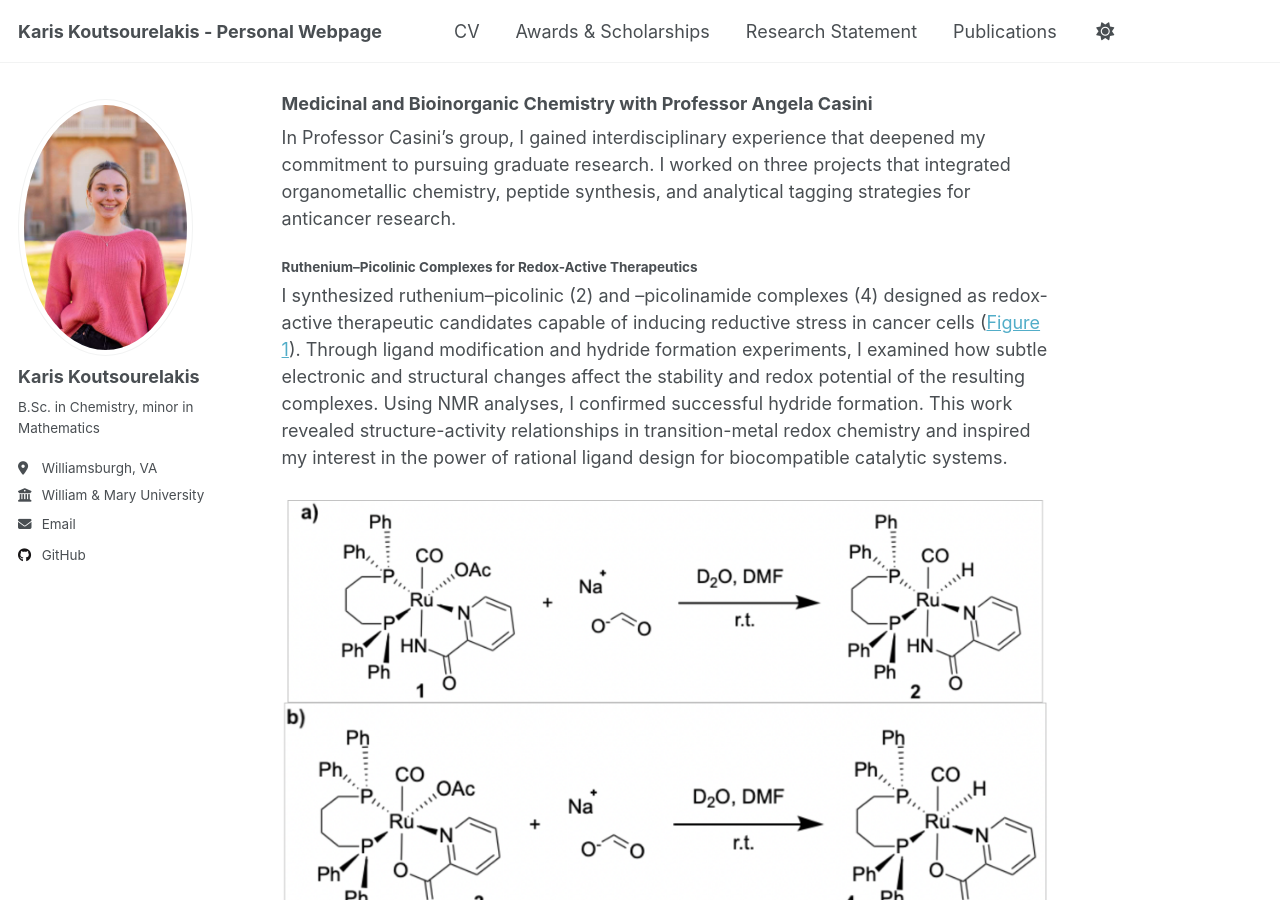
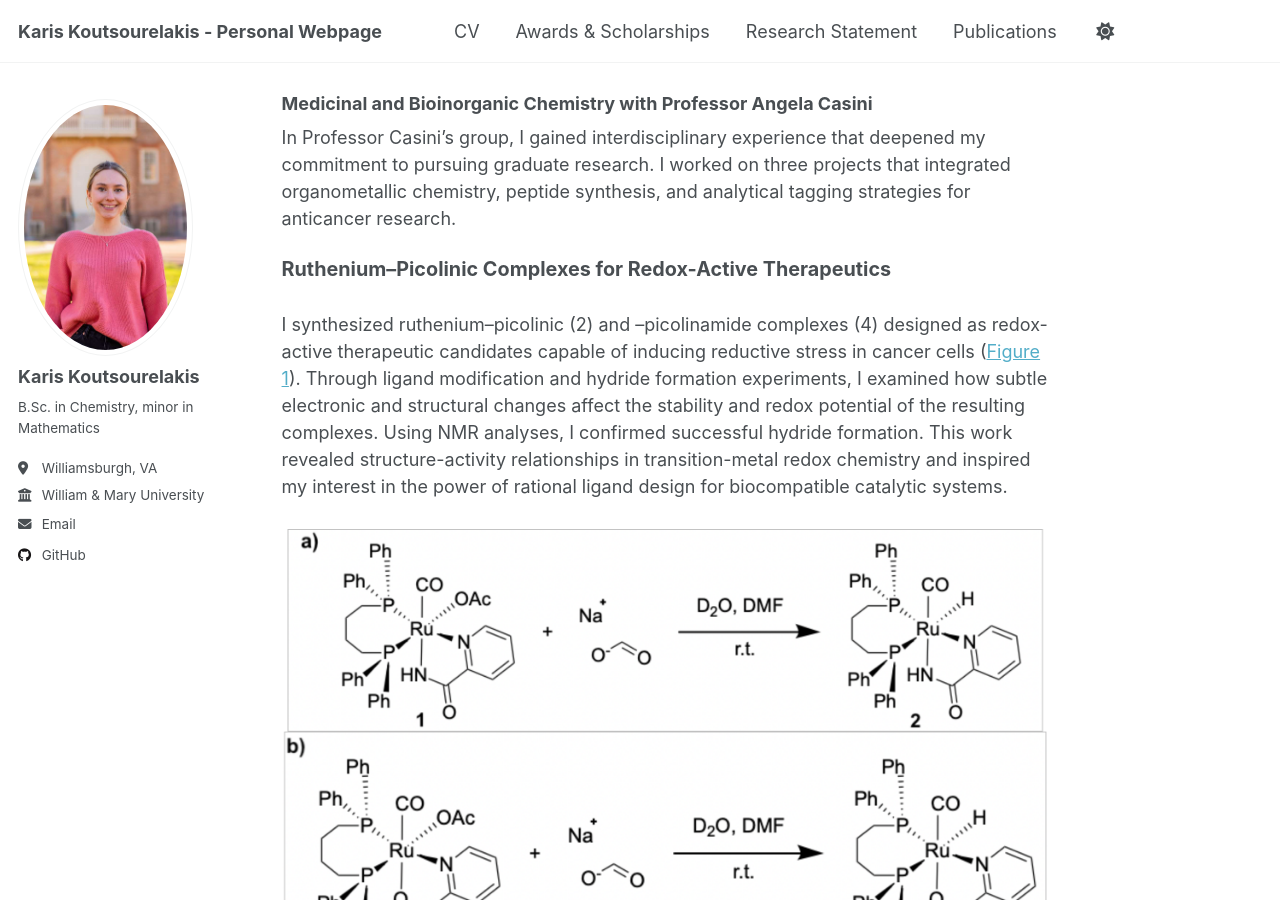
Before and after one commit to kkoutsourelakis/kkoutsourelakis.github.io, a Jekyll site: the page built from _pages/research_statement.md, in a window 1280 px wide and 900 px high, scrolled down 357 px. Built offline with Jekyll 4.4.1, drawn with Linux system fonts in a browser that asks for light colours; a script that is not in the unit is left out.

Commit message:
Update research_statement.md

```diff
--- a/_pages/research_statement.md
+++ b/_pages/research_statement.md
@@ -13,7 +13,7 @@ My research interests lie at the interface of synthetic and medicinal chemistry,
 
 In Professor Casini’s group, I gained interdisciplinary experience that deepened my commitment to pursuing graduate research. I worked on three projects that integrated organometallic chemistry, peptide synthesis, and analytical tagging strategies for anticancer research.
 
-#### Ruthenium–Picolinic Complexes for Redox-Active Therapeutics
+<p style="font-size:1.1em; font-weight:bold; margin-top:0.5em;">Ruthenium–Picolinic Complexes for Redox-Active Therapeutics</p>
 I synthesized ruthenium–picolinic (2) and –picolinamide complexes (4) designed as redox-active therapeutic candidates capable of inducing reductive stress in cancer cells ([Figure 1](#fig1)). Through ligand modification and hydride formation experiments, I examined how subtle electronic and structural changes affect the stability and redox potential of the resulting complexes. Using NMR analyses, I confirmed successful hydride formation. This work revealed structure-activity relationships in transition-metal redox chemistry and inspired my interest in the power of rational ligand design for biocompatible catalytic systems.
 
 <p id="fig1">
```
